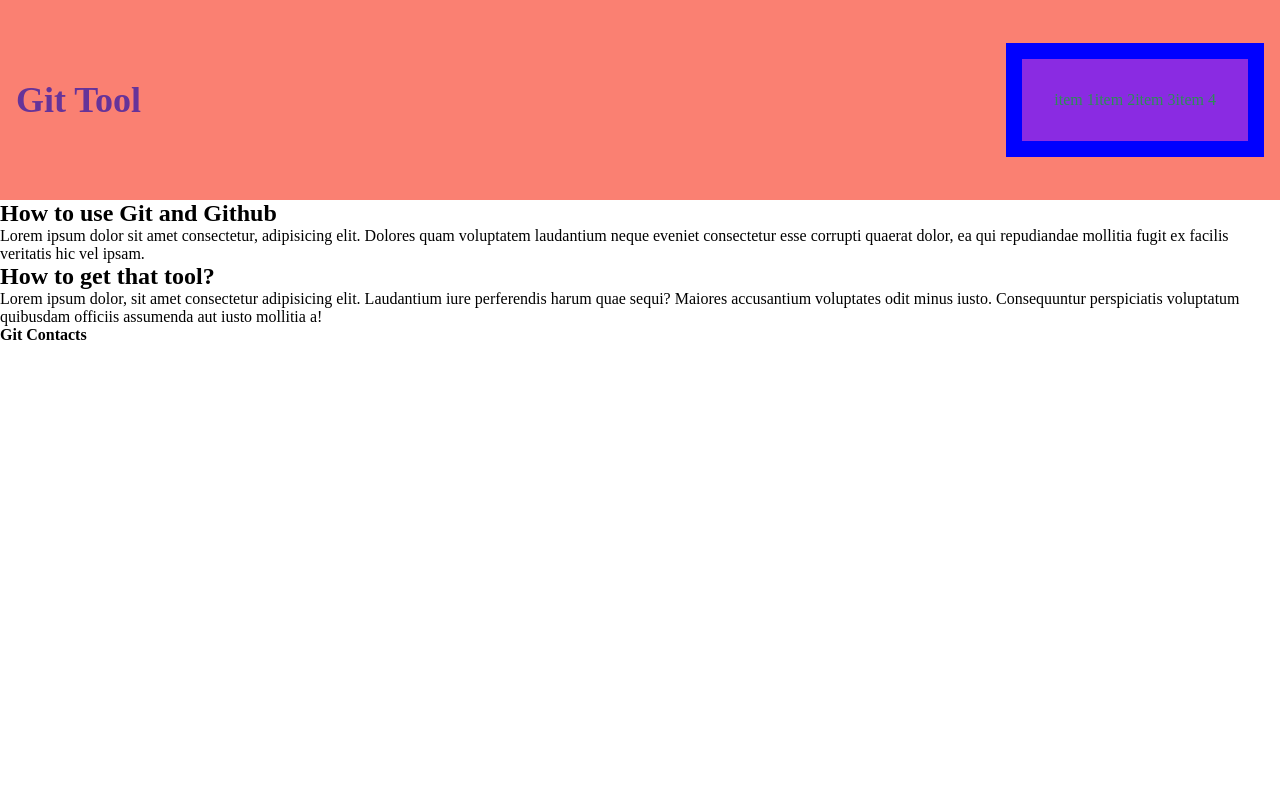
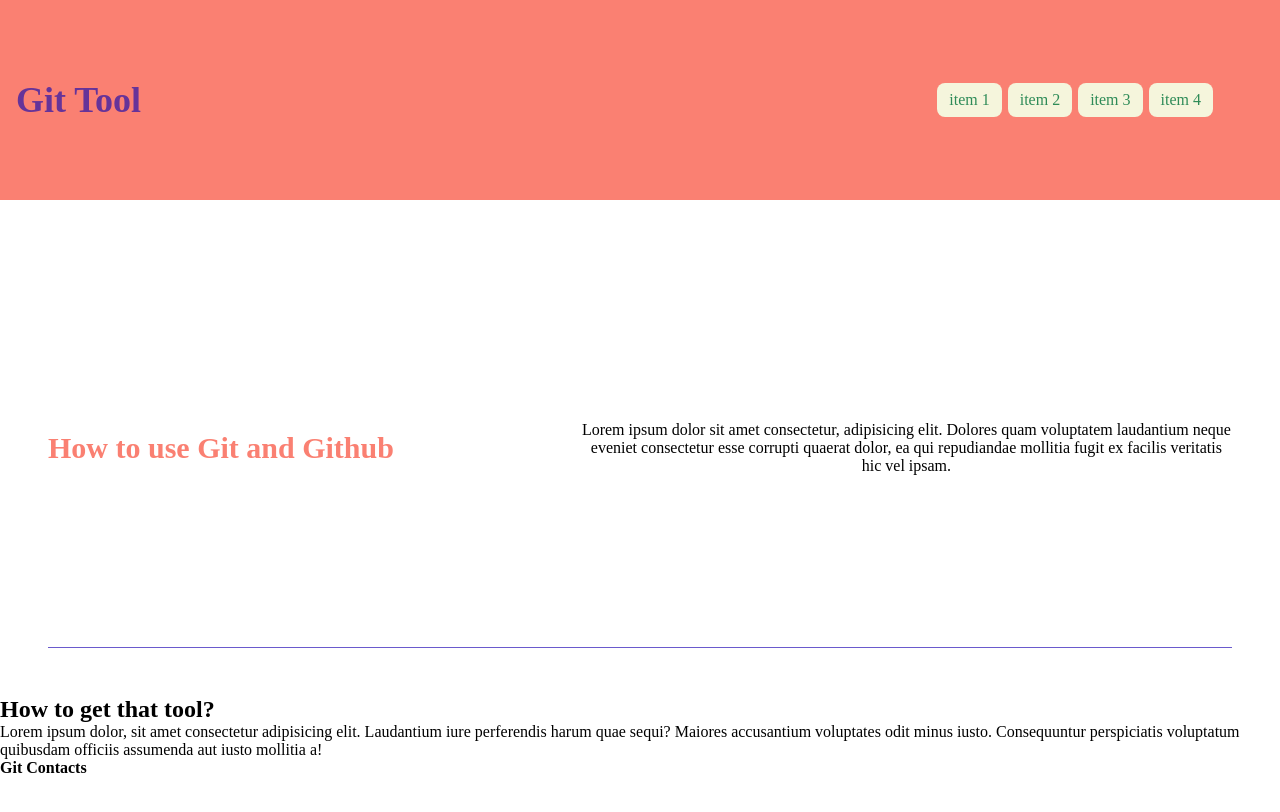
Before and after one commit to agussobrero/curso16690, a plain HTML site: page index.html in a window 1280 px wide. Drawn offline with Linux system fonts and the light colour scheme.

Commit message:
estructura + estilos + hero

```diff
--- a/estilos/main.scss
+++ b/estilos/main.scss
@@ -19,18 +19,47 @@
 
     &__nav{
         padding: 1rem;
-        background-color: blue;
 
         &__ul{
-            background-color: blueviolet;
             display: flex;
             list-style: none;
             padding: 2rem;
             color: seagreen;
 
+            &__li{
+                padding: 8px 12px;
+                margin: 3px;
+                background-color: beige;
+                border-radius: 8px;
+
             &__a{
                 text-decoration: none;
+
+                &:hover{
+                    color: cadetblue;
+                }
+                }
             }
         }
     }
 }
+
+.git-use{
+    height: 50vh;
+    display: flex;
+    justify-content: space-between;
+    align-items: center;
+    margin: 3rem;
+    border-bottom: slateblue solid 1px;
+
+    &__h2{
+        color: salmon;
+        font-size: 30px;
+    }
+
+    &__p{
+        width: 55%;
+        align-items: center;
+        text-align: center;
+    }
+}
--- a/index.html
+++ b/index.html
@@ -20,7 +20,7 @@
         </nav>
     </header>
     <main>
-        <section class="git-useeeee">
+        <section class="git-use">
             <h2 class="git-use__h2">How to use Git and Github</h2>
             <p class="git-use__p">Lorem ipsum dolor sit amet consectetur, adipisicing elit. Dolores quam voluptatem laudantium neque eveniet consectetur esse corrupti quaerat dolor, ea qui repudiandae mollitia fugit ex facilis veritatis hic vel ipsam.</p>
         </section>
```
Also changed, not shown: estilos/main.css, 1 other file.
